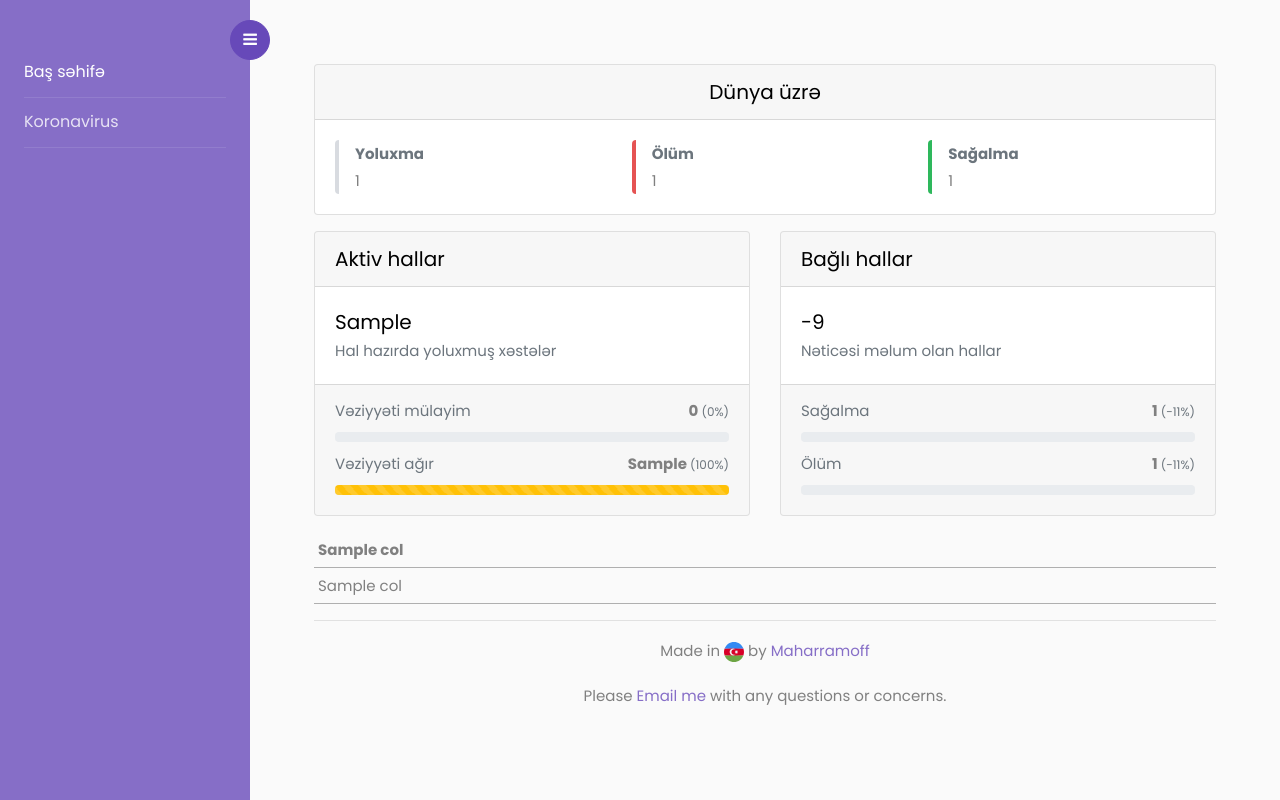
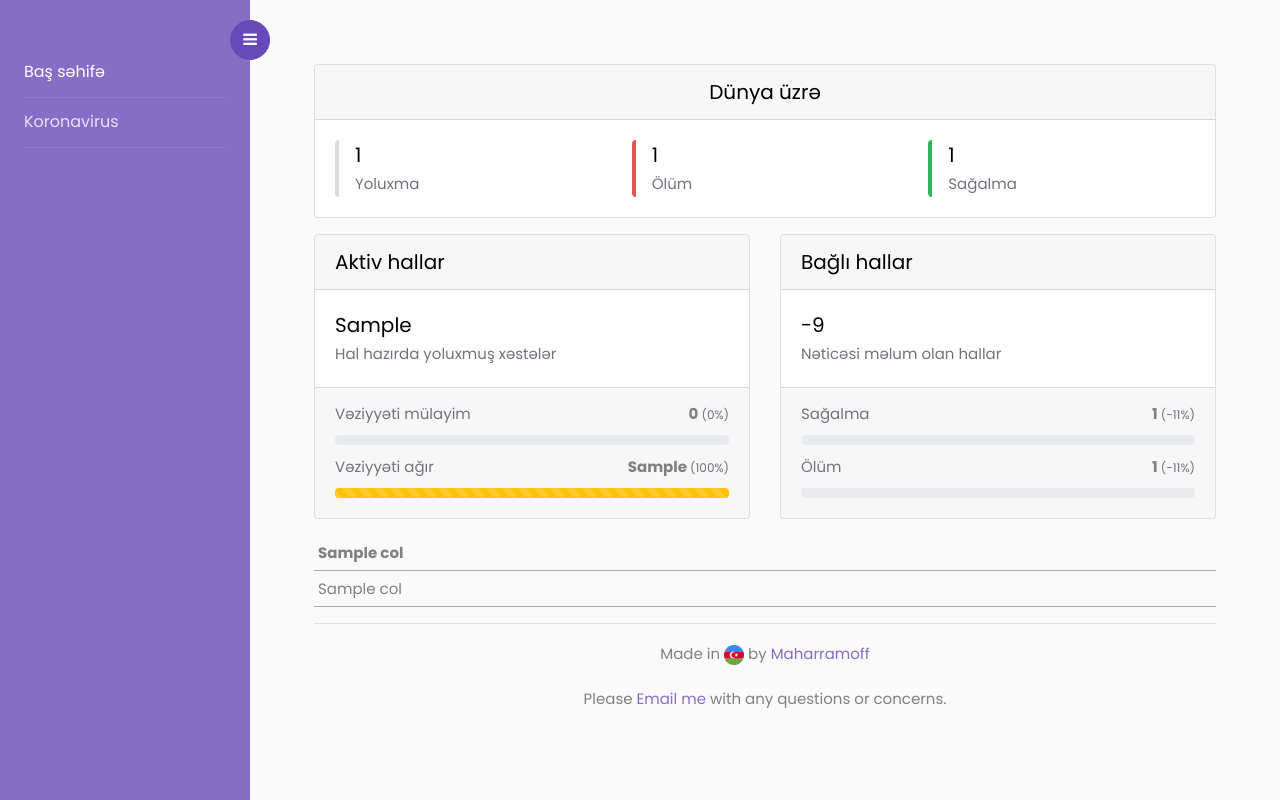
Before and after one commit to Maharramoff/coronavirus-cases-worldwide, a Flask app: template templates/home/index.html in a window 1280 px wide. Run offline with Flask 2, Linux system fonts and the light colour scheme; the template is opened without the code that fills it: most values are stand-ins (such as "Sample title", 1, 10 or a date in 2020); some libraries are stand-ins or nearby versions.

Commit message:
some style improvements

```diff
--- a/static/js/main.js
+++ b/static/js/main.js
@@ -2,7 +2,7 @@
 
     "use strict";
 
-    var fullHeight = function () {
+    const fullHeight = function () {
 
         $('.js-fullheight').css('height', $(window).height());
         $(window).resize(function () {
@@ -10,36 +10,39 @@
         });
 
     };
+
     fullHeight();
 
-    $('#sidebarCollapse').on('click', function () {
-        $('#sidebar').toggleClass('active');
-    });
-
-    $('#covid').DataTable({
+    const table = $('#covid').DataTable({
         paging: false,
         fixedHeader: false,
         autoWidth: false,
         info: false,
-        scrollX: '100%',
+        scrollX: true,
         responsive: false,
-        scrollCollapse: true,
+        scrollCollapse: false,
         language: {
             search: "Axtarış:",
             emptyTable: "Məlumat tapılmadı. Zəhmət olmasa az sonra yenidən yoxlayın.<br/>" +
                 "Əgər yenə alınmasa mənə <a href=\"mailto:sh.maharramov@gmail.com?subject=Coronavirus - Məlumat tapılmadı\">Email</a> göndərin."
         },
         "createdRow": function (row, data, index) {
-            if (data[2].replace(/[\$,]/g, '') * 1 > 0) {
+            if (data[2].replace(/[$,]/g, '') * 1 > 0) {
                 $('td', row).eq(2).addClass('highlight_maroon');
             }
-            if (data[4].replace(/[\$,]/g, '') * 1 > 0) {
+            if (data[4].replace(/[$,]/g, '') * 1 > 0) {
                 $('td', row).eq(4).addClass('highlight_red');
             }
-            if (data[1].indexOf('baijan') >= 0) {
+            if (data[0].indexOf('baijan') >= 0) {
                 $('td', row).eq(0).addClass('bottom_red');
             }
         }
     });
 
+    $('#sidebarCollapse').on('click', function () {
+        $('#sidebar').toggleClass('active');
+        $($.fn.dataTable.tables(true)).DataTable().columns.adjust().responsive.recalc();
+    });
+
+
 })(jQuery);
--- a/templates/home/index.html
+++ b/templates/home/index.html
@@ -10,24 +10,24 @@
 
     <div class="card-body">
         <div class="row">
-            <div class="col-4">
+            <div class="col-md-4 col-sm-auto mb-md-0 mb-2">
                 <div class="c-callout">
-                    <strong class="text-muted">Yoluxma</strong>
-                    <div class="text-value-lg">{{ stats.total_cases }}</div>
+                    <h5 class="card-title mb-0">{{ stats.total_cases }}</h5>
+                    <div class="text-muted">Yoluxma</div>
                 </div>
             </div>
 
-            <div class="col-4">
+            <div class="col-md-4 col-sm-auto mb-md-0 mb-2">
                 <div class="c-callout c-callout-danger">
-                    <strong class="text-muted">Ölüm</strong>
-                    <div class="text-value-lg">{{ stats.total_deaths }}</div>
+                    <h5 class="card-title mb-0">{{ stats.total_deaths }}</h5>
+                    <div class="text-muted">Ölüm</div>
                 </div>
             </div>
 
-            <div class="col-4">
+            <div class="col-md-4 col-sm-auto mb-md-0 mb-2">
                 <div class="c-callout c-callout-success">
-                    <strong class="text-muted">Sağalma</strong>
-                    <div class="text-value-lg">{{ stats.total_recovered }}</div>
+                    <h5 class="card-title mb-0">{{ stats.total_recovered }}</h5>
+                    <div class="text-muted">Sağalma</div>
                 </div>
             </div>
         </div>
@@ -175,8 +175,10 @@
 
 </div>
 
+<div class="row">
+    <div class="col-12 mx-auto">
         <div class="table-responsive">
-    <table id="covid" class="display compact">
+            <table id="covid" class="display nowrap compact">
                 <thead>
                 <tr>
                     {% for col in columns %}
@@ -195,7 +197,9 @@
                 {% endfor %}
                 </tbody>
             </table>
-
+        </div>
+    </div>
 </div>
 
+
 {% endblock %}
--- a/templates/layouts/js.html
+++ b/templates/layouts/js.html
@@ -1,5 +1,5 @@
 <script src="https://code.jquery.com/jquery-3.2.1.slim.min.js"></script>
-<script src="https://cdn.datatables.net/v/dt/dt-1.10.20/fh-3.1.6/datatables.min.js"></script>
+<script src="https://cdn.datatables.net/v/dt/dt-1.10.20/fh-3.1.6/r-2.2.3/datatables.min.js"></script>
 <script src="/static/js/popper.js"></script>
 <script src="/static/js/bootstrap.min.js"></script>
-<script src="/static/js/main.js"></script>
+<script src="/static/js/main.js?v=1.0"></script>
--- a/templates/layouts/master.html
+++ b/templates/layouts/master.html
@@ -14,6 +14,7 @@
     <link rel="stylesheet" href="/static/css/theme.css?v=1.0">
     <link rel="stylesheet" href="https://cdn.datatables.net/1.10.20/css/jquery.dataTables.min.css">
     <link rel="stylesheet" href="https://cdn.datatables.net/fixedheader/3.1.6/css/fixedHeader.dataTables.min.css">
+    <link rel="stylesheet" href="https://cdn.datatables.net/responsive/2.2.3/css/responsive.dataTables.min.css"/>
     <link rel="stylesheet" href="/static/css/custom.css?v=1.0">
 </head>
 <body>
```
Lines whose indentation alone changed are shown as unchanged.
